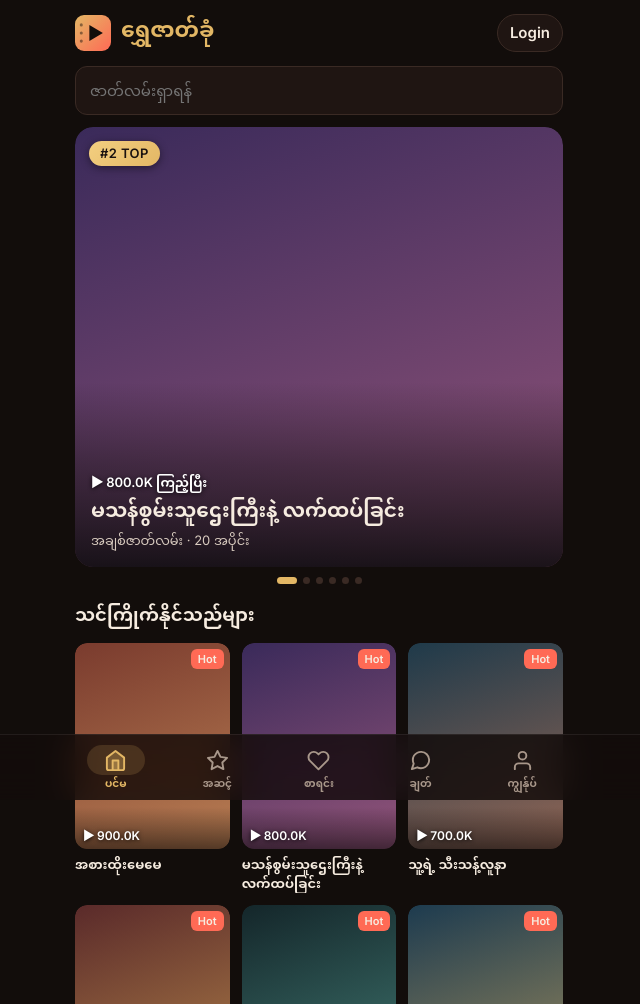
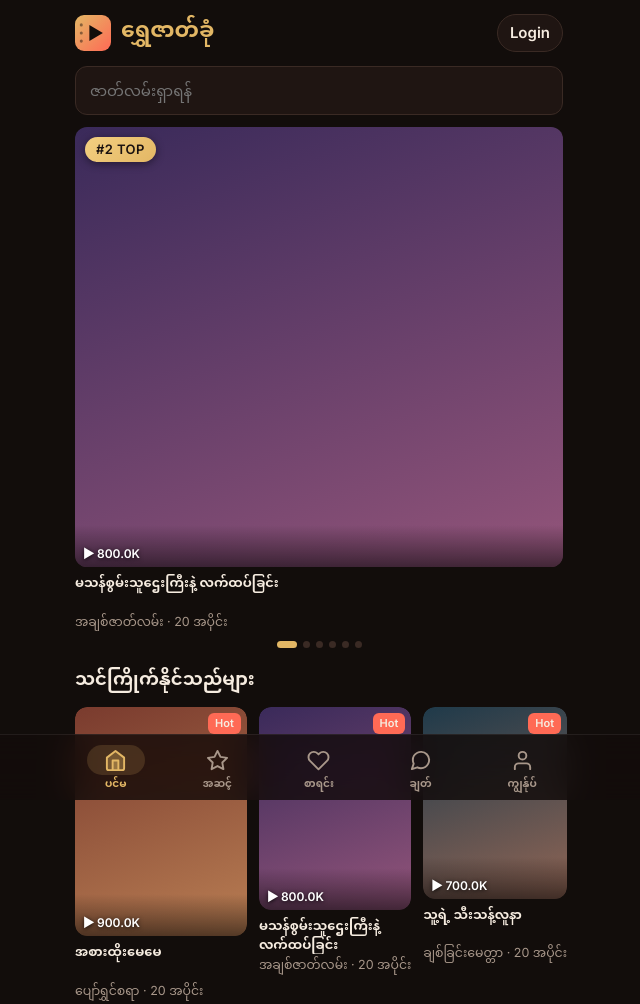
Before and after one commit to moskovpro320-cpu/shwezatkhon, a plain HTML site: page index.html in a window 1280 px wide. Shown: the top 1004 px of the page, without its empty margins (321-961 px from the left). Drawn offline with nearby package versions, Linux system fonts and the light colour scheme; no server answers.

Commit message:
Add files via upload

```diff
--- a/index.html
+++ b/index.html
@@ -216,14 +216,10 @@ nav button.on{color:var(--gold)}
 a[href*="netlify.com"], [data-netlify-badge], .netlify-badge { display: none !important; opacity: 0 !important; pointer-events: none !important; }
 /* v30: Hero Top-6 Carousel */
 .hcar{margin:0 16px 18px}
-.htrack{display:flex;gap:0;overflow-x:auto;scroll-snap-type:x mandatory;-webkit-overflow-scrolling:touch;scrollbar-width:none;overscroll-behavior-x:contain;position:relative;border-radius:18px}
+.htrack{display:flex;gap:0;overflow-x:auto;scroll-snap-type:x mandatory;-webkit-overflow-scrolling:touch;scrollbar-width:none;overscroll-behavior-x:contain;position:relative}
 .htrack::-webkit-scrollbar{display:none}
-.hslide{width:100%;flex:0 0 100%;flex-shrink:0;scroll-snap-align:center;scroll-snap-stop:always;aspect-ratio:3/4;max-height:440px;border-radius:18px;position:relative;overflow:hidden;cursor:pointer;background:#120d0b}
+.hslide{width:100%;flex:0 0 100%;flex-shrink:0;scroll-snap-align:center;scroll-snap-stop:always;position:relative;cursor:pointer;min-width:0}
 .hpic{position:absolute;inset:0;width:100%;height:100%;object-fit:cover;object-position:top center;display:block}
-.hshade{position:absolute;left:0;right:0;bottom:0;height:42%;background:linear-gradient(to top,rgba(10,10,12,.88) 0%,rgba(10,10,12,.45) 55%,transparent 100%);pointer-events:none}
-.hslide .meta{position:absolute;left:0;right:0;bottom:0;padding:0 16px 16px;background:none}
-.hslide h2{font-size:20px;line-height:1.6;margin:2px 0 0;white-space:nowrap;overflow:hidden;text-overflow:ellipsis}
-.hslide .sub{color:#d8cbbf;font-size:13px}
 .hrk{position:absolute;top:14px;left:14px;z-index:3;background:linear-gradient(135deg,#f3cf80,var(--gold));color:#1a1210;font-weight:800;font-size:13px;letter-spacing:.4px;line-height:1;padding:6px 11px;border-radius:14px;box-shadow:0 2px 8px rgba(0,0,0,.45)}
 .hdots{display:flex;justify-content:center;align-items:center;gap:6px;padding-top:10px}
 .hdot{width:7px;height:7px;padding:0;border:0;border-radius:4px;background:var(--line);cursor:pointer;transition:width .25s,background .25s}
@@ -395,6 +391,18 @@ nav button.on svg{fill:rgba(227,183,101,.3)}
 .imgsv:active{background:rgba(255,255,255,.28)}
 .imgsv:disabled{opacity:.55}
 .imgv img{max-height:calc(100% - 90px)}
+/* v45: Consistent title / views / episode-info layout (Hero = Grid Card = Row) */
+.vv,.cpw .pv{color:#fff;font:700 12px Inter,sans-serif;text-shadow:0 1px 4px rgba(0,0,0,.85)}
+.card p.ct,.row .info p.ct{font-size:13px;font-weight:600;line-height:1.45;margin:6px 0 0;display:-webkit-box;-webkit-line-clamp:2;line-clamp:2;-webkit-box-orient:vertical;overflow:hidden;text-overflow:ellipsis;word-break:normal;overflow-wrap:anywhere;writing-mode:horizontal-tb}
+.card p.ct{min-height:2.9em}
+.row .info p.ct{font-size:14px;margin:0}
+.card .sub,.row .sub{font-size:12.5px;line-height:1.5;margin-top:2px;white-space:nowrap;overflow:hidden;text-overflow:ellipsis}
+.card .sub,.row .sub{color:var(--mute)}
+.row .sub{white-space:normal}
+/* v46: Hero slide uses the exact Grid Card structure (image + views overlay + Hot tag, then title, then sub) */
+.hcpw{width:100%;aspect-ratio:3/4;max-height:440px;border-radius:12px}
+.hcpw .pv{left:8px;bottom:6px}
+.hrk{top:10px;left:10px}
 </style>
 </head>
 <body>
@@ -414,7 +422,7 @@ nav button.on svg{fill:rgba(227,183,101,.3)}
 <script>window.supabase||document.write('<script src="https://unpkg.com/@supabase/supabase-js@2.45.4/dist/umd/supabase.min.js"><\/script>')</script>
 <script>window.supabase||document.write('<script src="https://cdnjs.cloudflare.com/ajax/libs/supabase-js/2.45.4/umd/supabase.min.js"><\/script>')</script>
 <script src="i18n.js?v=37"></script>
-<script src="app.js?v=44"></script>
+<script src="app.js?v=46"></script>
 
 <script>
 /* v25: Netlify badge ဖျောက် (ပေါ့ပါးတဲ့ ပုံစံ)
```
Also changed, not shown: app.js.
